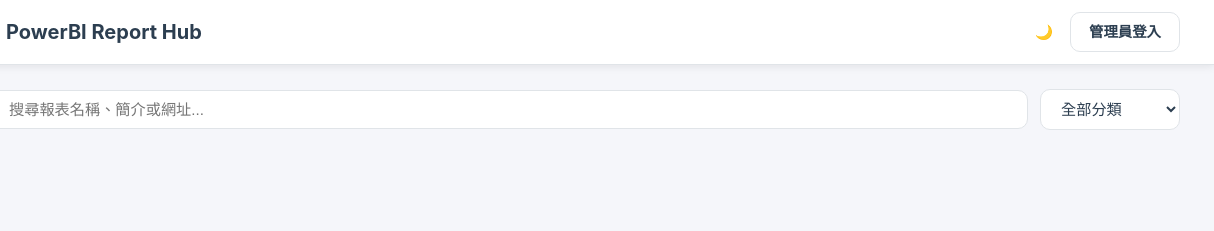
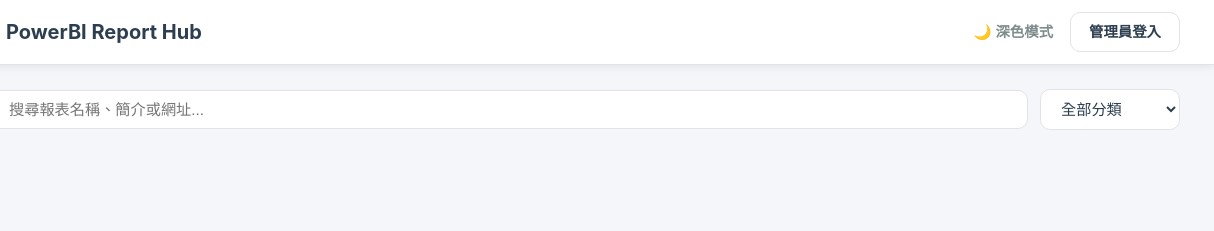
Before and after one commit to rickyyue315/powerbilink, a website: page public/index.html in a window 1280 px wide. Shown: the top 231 px of the page, 66-1280 px from the left. Drawn offline with Linux system fonts and the light colour scheme; no server answers.

Commit message:
fix: correct dark/light mode toggle labels

```diff
--- a/public/index.html
+++ b/public/index.html
@@ -15,7 +15,7 @@
       PowerBI Report Hub
     </h1>
     <div class="header-actions">
-      <button id="themeToggle" class="btn btn-icon" title="切換深淺色模式">🌙</button>
+      <button id="themeToggle" class="btn btn-icon" title="切換深淺色模式">🌙 深色模式</button>
       <button id="loginBtn" class="btn btn-outline">管理員登入</button>
       <button id="logoutBtn" class="btn btn-outline" style="display:none;">登出</button>
       <button id="addBtn" class="btn btn-primary" style="display:none;">+ 新增連結</button>
--- a/public/js/app.js
+++ b/public/js/app.js
@@ -267,7 +267,7 @@
 
 function applyTheme(theme) {
   document.documentElement.setAttribute('data-theme', theme);
-  themeToggle.textContent = theme === 'dark' ? '\u2600\uFE0F' : '\uD83C\uDF19';
+  themeToggle.textContent = theme === 'dark' ? '☀️ 淺色模式' : '🌙 深色模式';
 }
 
 themeToggle.addEventListener('click', function () {
```
